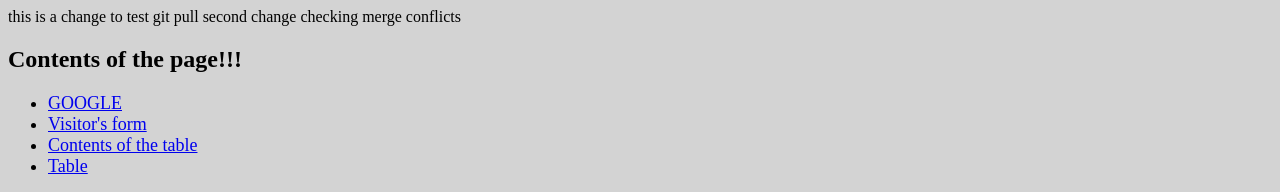
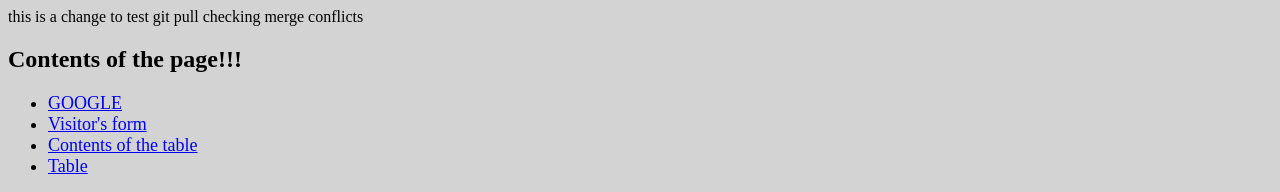
Before and after one commit to anushka8800/lecture00, a plain HTML site: page index.html in a window 1280 px wide. Shown: the top 192 px of the page. Drawn offline with Linux system fonts and the light colour scheme.

Commit message:
checking merge conflicts again

```diff
--- a/index.html
+++ b/index.html
@@ -7,7 +7,7 @@
 
   <body>
       this is a change to test git pull
-      second change
+
       checking merge conflicts
 
      <div id="intro">
```
